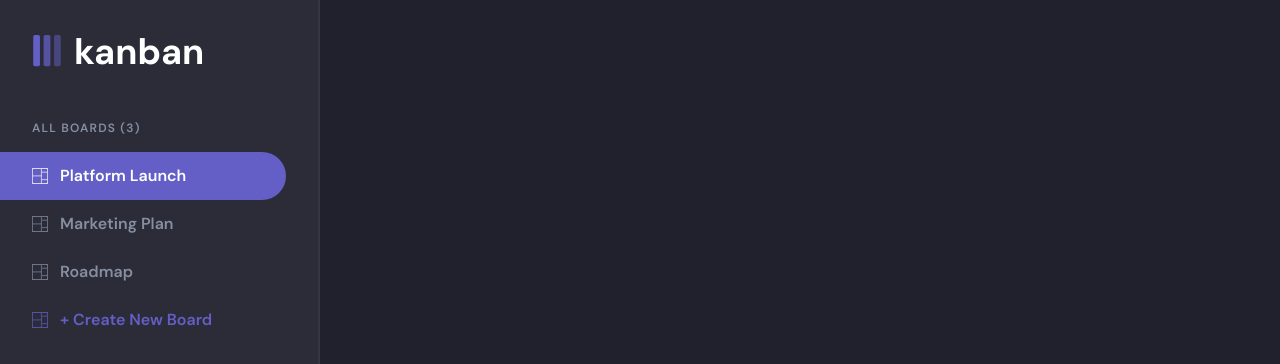
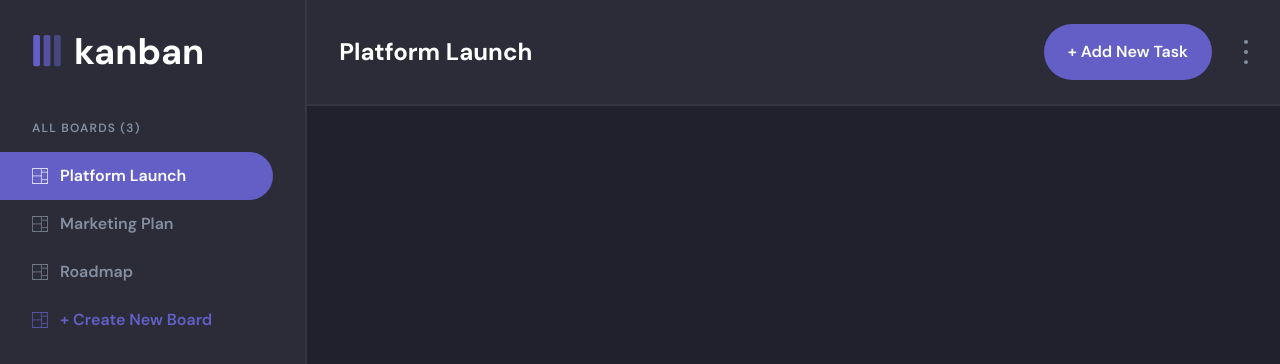
Before and after one commit to Mak2503/kanban-board, a Next.js app: page / in a window 1280 px wide. Shown: the top 364 px of the page. Built offline with nearby package versions, Linux system fonts and the light colour scheme.

Commit message:
add header component

```diff
--- a/src/app/page.tsx
+++ b/src/app/page.tsx
@@ -3,12 +3,16 @@
 import SideBar from "@/components/SideBar";
 import { useState } from "react";
 import kanbanData from "@/constants/data.json";
+import Header from "@/components/Header";
 
 export default function Home() {
   const [board, setBoard] = useState<string>(kanbanData.data[0].name);
   return (
-    <main className="bg-primaryBg">
+    <main className="bg-primaryBg flex">
       <SideBar board={board} setBoard={setBoard} />
+      <div className="w-4/5">
+        <Header board={board} />
+      </div>
     </main>
   );
 }
--- /dev/null
+++ b/src/components/Header.tsx
@@ -0,0 +1,21 @@
+"use client";
+
+import Image from "next/image";
+
+const Header = ({ board }: { board: string }) => {
+  return (
+    <div className="px-8 py-6 bg-secondaryBg border-b-2 border-b-[#363642] flex items-center justify-between">
+      <h1 className="text-2xl text-primaryText font-bold">{board}</h1>
+      <div className="flex items-center">
+        <button className="px-6 py-4 bg-primary text-primaryText rounded-full font-semibold mr-8">
+          + Add New Task
+        </button>
+        <div>
+          <Image src="/menu.svg" alt="menu" width={4} height={4} />
+        </div>
+      </div>
+    </div>
+  );
+};
+
+export default Header;
```
Also changed, not shown: public/menu.svg (added).
